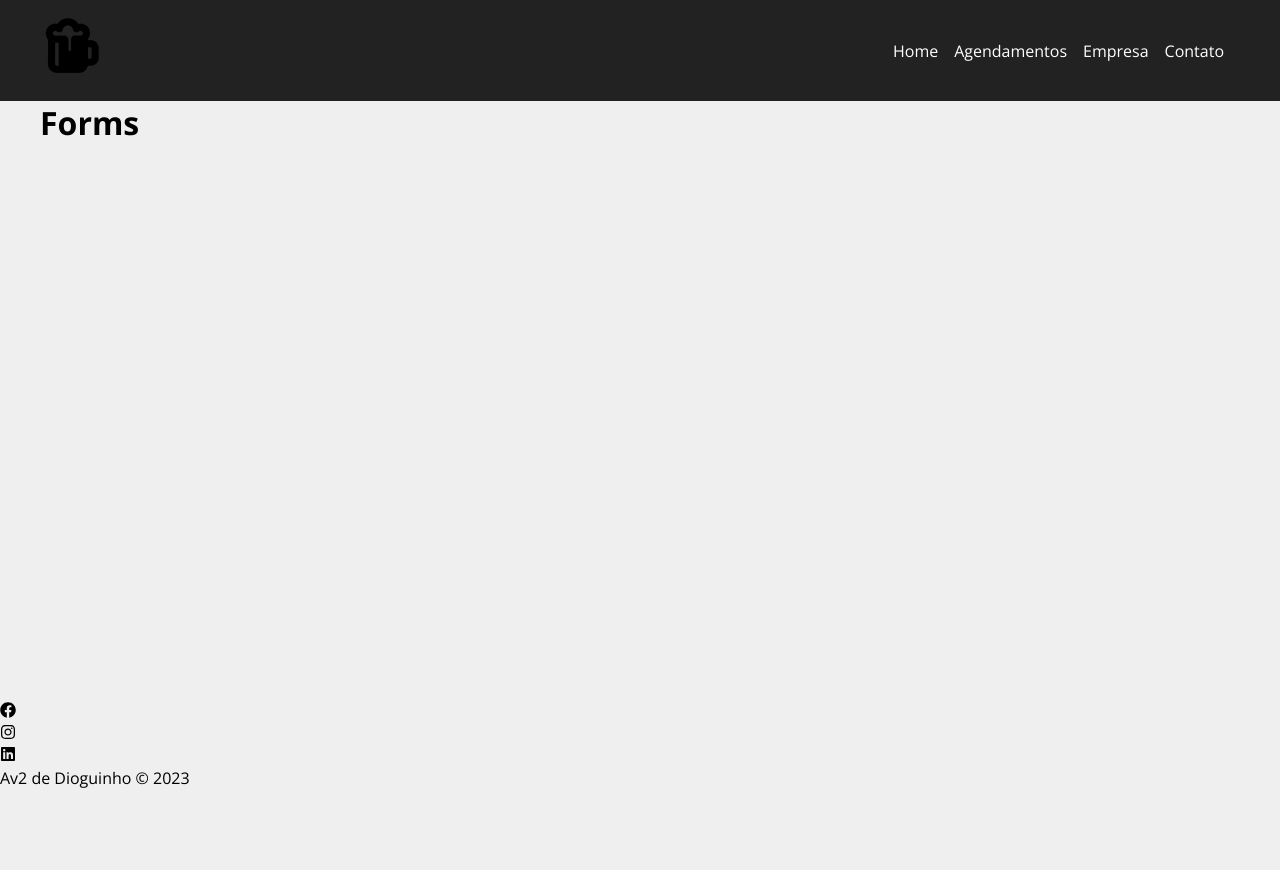
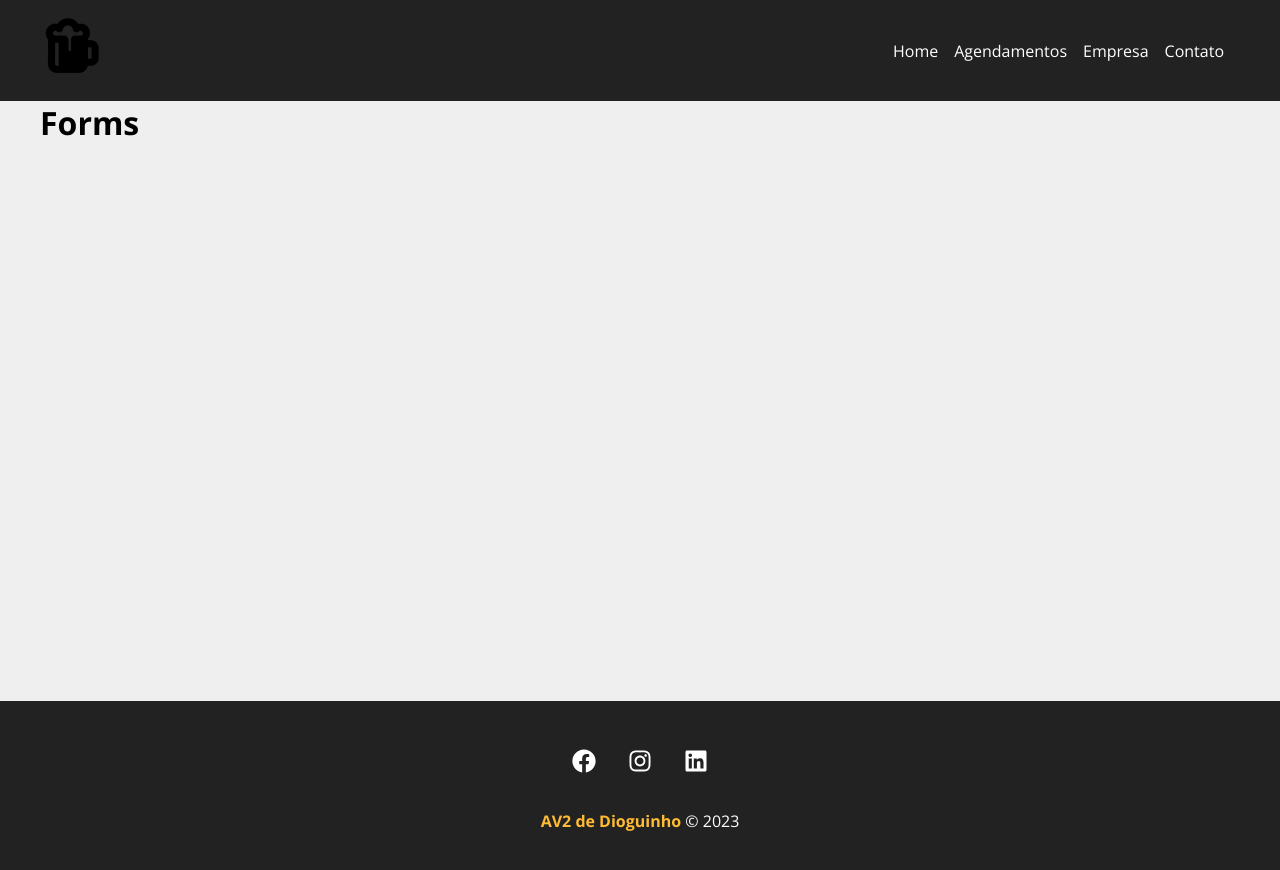
Before and after one commit to Noltim/Front, a React (Create React App) app: page /forms in a window 1280 px wide. Shown: the top 870 px of the page. Before the commit the page ends 800 px from the top, so only its background shows below. Built offline with nearby package versions, Linux system fonts and the light colour scheme.

Commit message:
melhorando layout das paginas

```diff
--- a/src/components/layout/Footer.js
+++ b/src/components/layout/Footer.js
@@ -1,24 +1,23 @@
-import {FaFacebook, FaInstagram, FaLinkedin} from 'react-icons/fa';
+import { FaFacebook, FaInstagram, FaLinkedin } from 'react-icons/fa'
+import styles from './Footer.module.css'
 
-import styles from './Footer.module.css';
-
-function Footer(){
+function Footer() {
   return (
-        <footer>
-            <ul>
+    <footer className={styles.footer}>
+      <ul className={styles.social_list}>
         <li>
-                    <FaFacebook/>
+          <FaFacebook />
         </li>
         <li>
-                    <FaInstagram/>
+          <FaInstagram />
         </li>
         <li>
-                    <FaLinkedin/>
+          <FaLinkedin />
         </li>
-                <p>
-                    <span>Av2 de Dioguinho</span> &copy; 2023
+      </ul>
+      <p className={styles.copy_right}>
+        <span>AV2 de Dioguinho</span> &copy; 2023
       </p>
-            </ul>
     </footer>
   )
 }
--- a/src/components/layout/Footer.module.css
+++ b/src/components/layout/Footer.module.css
@@ -0,0 +1,34 @@
+.footer {
+    background-color: #222;
+    color: #fff;
+    padding: 3em;
+    text-align: center;
+  }
+
+  .social_list {
+    display: flex;
+    justify-content: center;
+    list-style-type: none;
+  }
+
+  .social_list li {
+    margin: 0 1em;
+  }
+
+  .social_list li:hover {
+    color: #ffbb33;
+  }
+
+  .social_list svg {
+    font-size: 1.5em;
+    cursor: pointer;
+  }
+
+  .copy_right {
+    margin-top: 2em;
+  }
+
+  .copy_right span {
+    font-weight: bold;
+    color: #ffbb33;
+  }
--- /dev/null
+++ b/src/components/layout/LinkButton.js
@@ -0,0 +1,3 @@
+function LinkButton(){
+
+}
--- a/src/components/layout/Navbar.js
+++ b/src/components/layout/Navbar.js
@@ -5,22 +5,22 @@ import logo from "../../img/icons8-cerveja-64.png"
 
 function Navbar() {
   return (
-    <nav class={styles.navbar}>
+    <nav className={styles.navbar}>
       <Container>
         <Link to="/">
           <img src={logo} alt="Av2" />
         </Link>
-        <ul class={styles.list}>
-          <li class={styles.item}>
+        <ul className={styles.list}>
+          <li>
             <Link to="/">Home</Link>
           </li>
-          <li class={styles.item}>
+          <li>
             <Link to="/forms" >Agendamentos</Link>
           </li>
-          <li class={styles.item}>
+          <li>
             <Link to="/company" >Empresa</Link>
           </li>
-          <li class={styles.item}>
+          <li>
             <Link to="/contact" >Contato</Link>
           </li>
         </ul>
--- a/src/components/layout/Navbar.module.css
+++ b/src/components/layout/Navbar.module.css
@@ -11,16 +11,16 @@
     align-items: center;
   }
 
-  .item {
+  .list li {
     margin-right: 1em;
   }
 
-  .item a {
+  .list li a {
     color: #fff;
     text-decoration: none;
   }
 
-  .item a:hover {
+  .list li a:hover {
     color: #ffbb33;
     text-decoration: none;
   }
--- a/src/components/pages/Home.js
+++ b/src/components/pages/Home.js
@@ -1,5 +1,14 @@
-function Home(){
-    return <h1> Home</h1>
+import style from './Home.module.css';
+import barFoto from '../../img/briga-de.gif'
+function Home() {
+    return (
+        <section className={style.home_container}>
+            <h1>Bem-vindo ao <span>O Bar Sem Nome</span></h1>
+            <p>Ambiente calmo e familiar</p>
+            <a href='/'>Agendar show</a>
+            <img src={barFoto} alt="AV2" />
+        </section>
+    )
 }
 
 export default Home
--- /dev/null
+++ b/src/components/pages/Home.module.css
@@ -0,0 +1,29 @@
+.home_container {
+    width: 100%;
+    display: flex;
+    flex-direction: column;
+    align-items: center;
+    justify-content: center;
+    padding: 4em;
+  }
+
+  .home_container h1 {
+    font-size: 2.5em;
+    margin-bottom: 0.5em;
+  }
+
+  .home_container h1 span {
+    color: #ffbb33;
+    padding: 0 0.2em;
+    background-color: #222;
+  }
+
+  .home_container p {
+    margin-bottom: 1.5em;
+    color: #7b7b7b;
+  }
+
+  .home_container img {
+    width: 350px;
+    margin: 2em 0;
+  }
```
Also changed, not shown: src/components/layout/LinkButton.module.js (added), 1 other file (tests, documents, lock files or other folders). Lines whose indentation alone changed are shown as unchanged.
